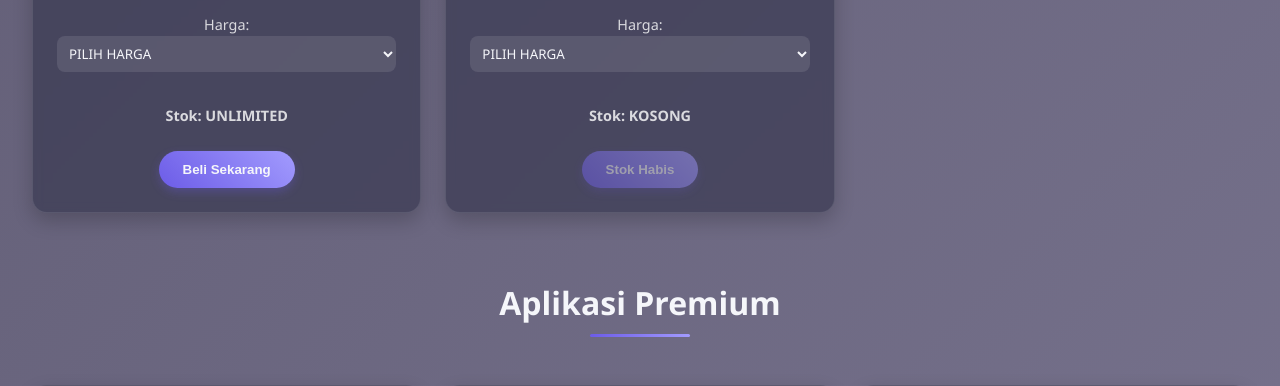
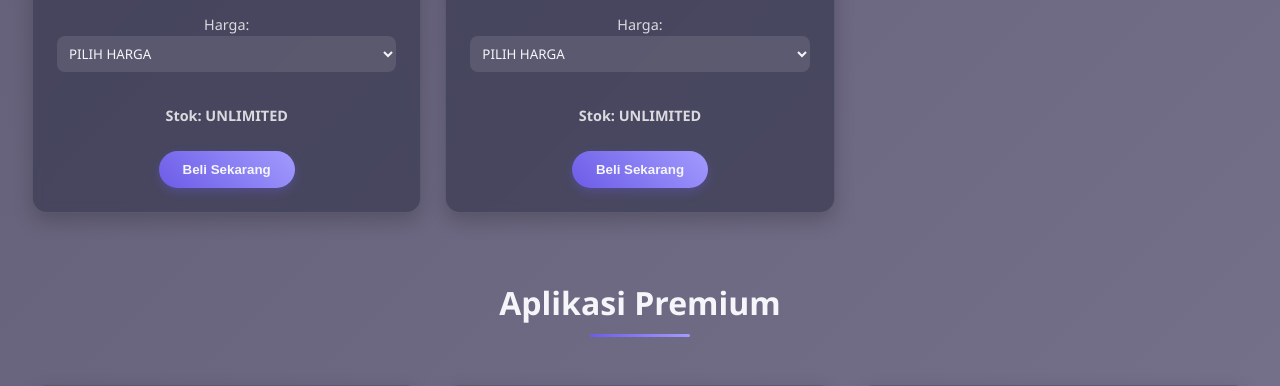
Before and after one commit to FajarHosting/FAJAR-OFFICIAL-DIGITAL, a website: page public/index.html in a window 1280 px wide. Shown: the part 8219-8605 px from the top of the page. Drawn offline with Linux system fonts and the light colour scheme.

Commit message:
Update index.html

```diff
--- a/public/index.html
+++ b/public/index.html
@@ -812,8 +812,8 @@ Pembayaran
           <option value="50000">Premium PT Panel - Rp 50.000 (PERMANEN)</option>
         </select>
       </p>
-      <p class="stok">Stok: <span>KOSONG</span></p>
-<button disabled style="opacity: 0.5; cursor: not-allowed;">Stok Habis</button>
+      <p class="stok">Stok: <span>UNLIMITED</span></p>
+      <button onclick="bukaForm('PT PANEL', this)">Beli Sekarang</button>
     </div>
   </div>
 
```
